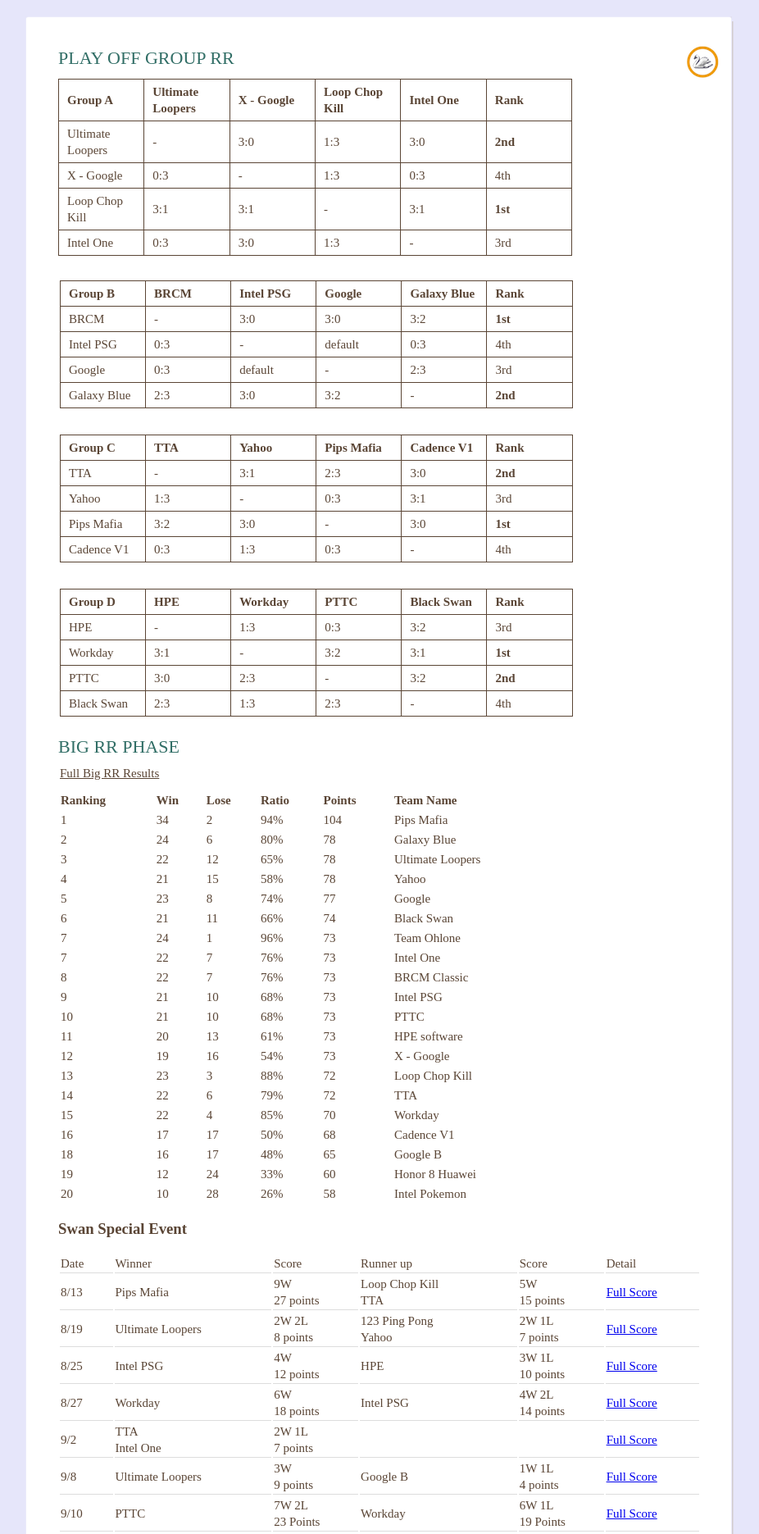
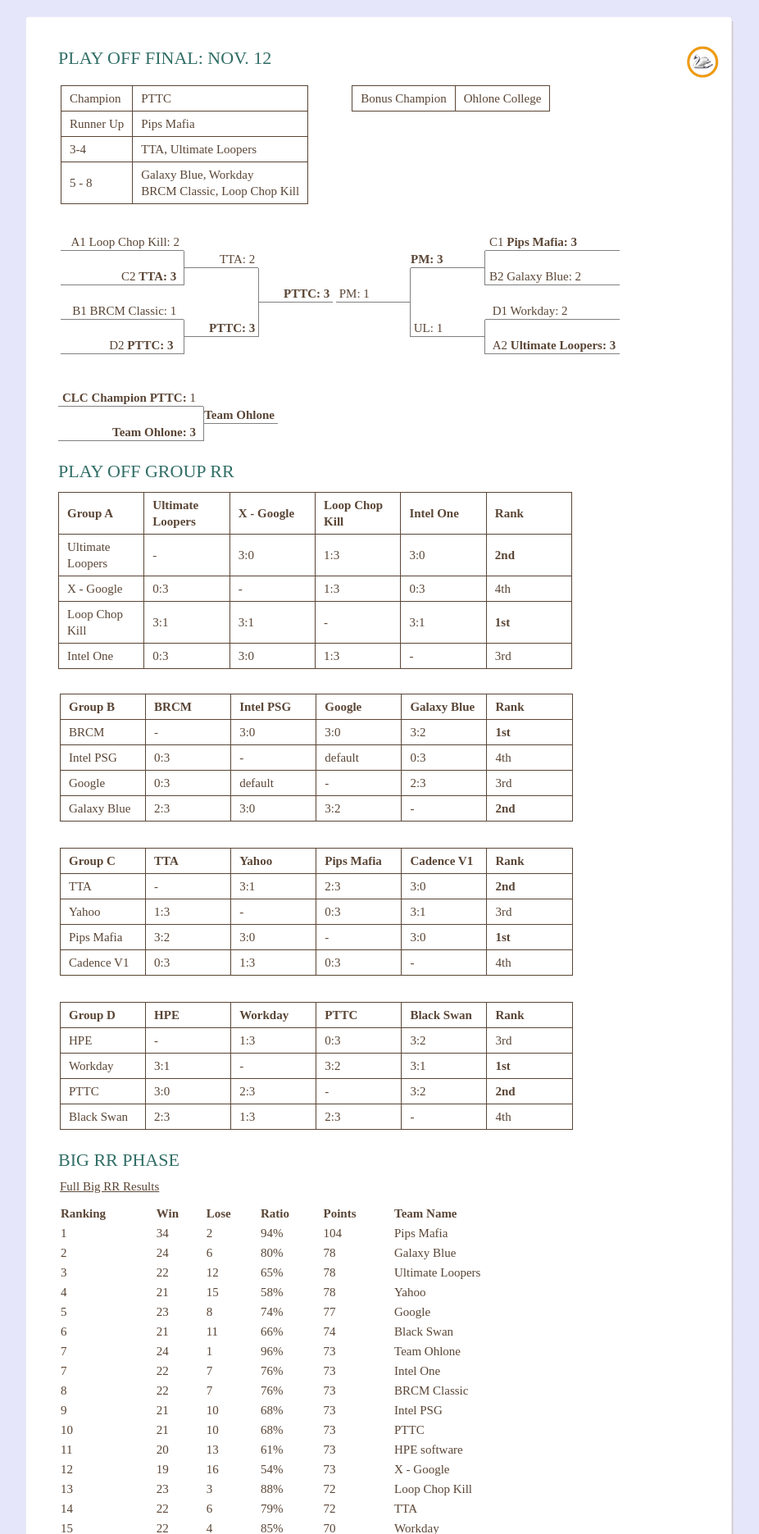
Before and after one commit to ppc-web/ppcweb, a PHP site: page /swan/2016clc/results.html in a window 1280 px wide. Shown: the part 71-1942 px from the top of the page at 82% size, without its empty margins (177-1103 px from the left). Run offline with PHP 8.4, Linux system fonts and the light colour scheme.

Commit message:
update result.

```diff
--- a/web/swan/2016clc/results.html
+++ b/web/swan/2016clc/results.html
@@ -4,6 +4,7 @@
 <title>2016 CLC</title>
 <link rel="stylesheet" href="../css/style.css" type="text/css">
 <link rel="icon" type="image/png" href="../images/logo.png">
+<link href="../css/leagator.css" rel="stylesheet" type="text/css" />
 </head>
 <body>
 	<div id="background">
@@ -30,6 +31,150 @@
 								<img class="logo-right" src="../images/logo-45.png">
 							</div>
 
+							<h2>Play off final: Nov. 12</h2>
+
+							<table>
+								<tr>
+									<td>
+										<table class="match-table">
+											<tr>
+												<td> Champion </td>
+												<td> PTTC </td>
+											</tr>
+											<tr>
+												<td> Runner Up </td>
+												<td> Pips Mafia </td>
+											</tr>
+											<tr>
+												<td> 3-4 </td>
+												<td>
+													TTA,
+													Ultimate Loopers
+												 </td>
+											</tr>
+											<tr>
+												<td> 5 - 8  </td>
+												<td> Galaxy Blue, Workday <br/> BRCM Classic, Loop Chop Kill </td>
+											</tr>
+										</table>
+									</td>
+									<td style="vertical-align: top; padding-left:50px;">
+										<table class="match-table">
+											<tr>
+												<td> Bonus Champion </td> <td> Ohlone College </td>
+											</tr>
+										</table>
+									</td>
+								</tr>
+							</table>
+
+							<p></p>
+
+							<table>
+								<tr>
+									<td><table id="sample" class="tsample" cellspacing="0"
+											cellpadding="0">
+											<tr>
+												<td class="zero">A1 Loop Chop Kill: 2</td>
+												<td></td>
+												<td></td>
+											</tr>
+											<tr>
+												<td></td>
+												<td class="child">TTA: 2&nbsp;</td>
+												<td></td>
+											</tr>
+											<tr>
+												<td class="zero">C2 <b>TTA: 3</b>&nbsp;
+												</td>
+												<td class="leftvertical">&nbsp;</td>
+												<td class="leftvertical">&nbsp;</td>
+											</tr>
+											<tr>
+												<td></td>
+												<td></td>
+												<td class="child"><b>PTTC: 3</b>&nbsp;</td>
+											</tr>
+											<tr>
+												<td class="zero">B1 BRCM Classic: 1&nbsp;</td>
+												<td></td>
+												<td class="leftvertical">&nbsp;</td>
+											</tr>
+											<tr>
+												<td></td>
+												<td class="child"><b> PTTC: 3</b>&nbsp;</td>
+												<td class="leftvertical">&nbsp;</td>
+											</tr>
+											<tr>
+												<td class="zero">D2 <b>PTTC: 3</b> &nbsp;
+												</td>
+												<td class="leftvertical">&nbsp;</td>
+												<td></td>
+											</tr>
+										</table></td>
+									<td><table id="sample1" class="tsample1" cellspacing="0"
+											cellpadding="0">
+
+											<tr>
+												<td></td>
+												<td></td>
+												<td class="zero">C1 <b>Pips Mafia: 3</b>&nbsp;
+												</td>
+											</tr>
+											<tr>
+												<td></td>
+												<td class="child"><b>PM: 3</b> &nbsp;</td>
+												<td></td>
+											</tr>
+											<tr>
+												<td class="leftvertical">&nbsp;</td>
+												<td class="leftvertical">&nbsp;</td>
+												<td class="zero">B2 Galaxy Blue: 2&nbsp;</td>
+											</tr>
+											<tr>
+												<td class="child">&nbsp;PM: 1</td>
+												<td></td>
+												<td></td>
+											</tr>
+											<tr>
+												<td class="leftvertical">&nbsp;</td>
+												<td></td>
+												<td class="zero">&nbsp;D1 Workday: 2</td>
+											</tr>
+											<tr>
+												<td class="leftvertical">&nbsp;</td>
+												<td class="child">&nbsp;UL: 1</td>
+												<td></td>
+											</tr>
+											<tr>
+												<td></td>
+												<td class="leftvertical">&nbsp;</td>
+												<td class="zero">&nbsp;A2 <b>Ultimate Loopers: 3</b></td>
+											</tr>
+										</table></td>
+								</tr>
+							</table>
+
+							<p>&nbsp;</p>
+
+							<table class="tsample" cellspacing="0" cellpadding="0">
+								<tr>
+									<td class="zero"><b>CLC Champion PTTC: </b> 1&nbsp;</td>
+									<td></td>
+									<td></td>
+								</tr>
+								<tr>
+									<td></td>
+									<td class="child"><b>Team Ohlone</b>&nbsp;</td>
+									<td></td>
+								</tr>
+								<tr>
+									<td class="zero"><b>Team Ohlone: 3</b>&nbsp;</td>
+									<td class="leftvertical">&nbsp;</td>
+									<td></td>
+								</tr>
+							</table>
+							<p></p>
 							<h2> Play Off Group RR </h2>
 							<table class="match-table same-width" width="80%">
 								<tr>
--- a/web/swan/css/leagator.css
+++ b/web/swan/css/leagator.css
@@ -1021,7 +1021,7 @@ TABLE.tsample TD.child {
 	BORDER-LEFT: gray 1px solid;
 	BORDER-BOTTOM: gray 1px solid;
 	BACKGROUND-COLOR: transparent;
-	min-width: 40px;
+	min-width: 90px;
 	text-align: right;
 }
 
@@ -1070,7 +1070,7 @@ TABLE.tsample1 TD.child {
 	BORDER-LEFT: gray 0px solid;
 	BORDER-BOTTOM: gray 1px solid;
 	BACKGROUND-COLOR: transparent;
-	min-width: 40px;
+	min-width: 90px;
 }
 
 TABLE.tsample1 TD.leftvertical {
```
Also changed, not shown: web/swan/2016clc/schedule.html (+37 -28 lines).
